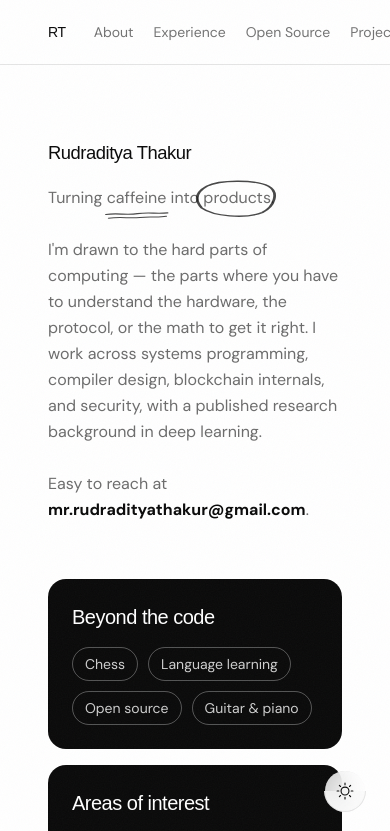
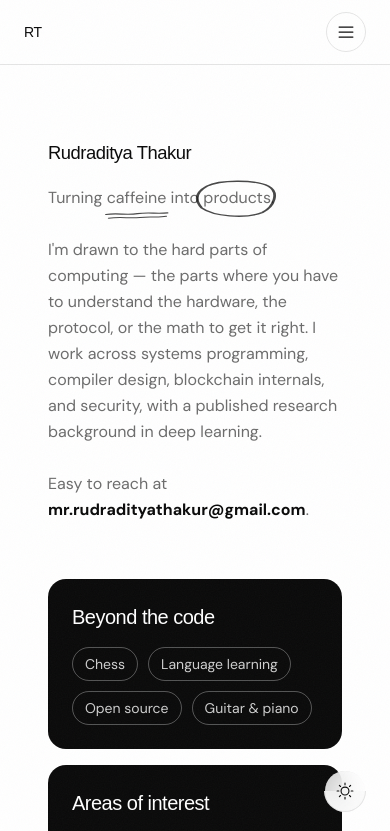
Before and after one commit to rudraditya21/rudraditya21.github.io, a Next.js app: page / in a window 390 px wide. Shown: the top 831 px of the page. Built offline with nearby package versions, Linux system fonts and the light colour scheme; a web font is replaced by a local one.

Commit message:
fix: overlay mobile navigation menu

```diff
--- a/components/top-nav.tsx
+++ b/components/top-nav.tsx
@@ -1,3 +1,7 @@
+'use client'
+
+import { useState } from 'react'
+import { List, X } from '@phosphor-icons/react'
 import Link from 'next/link'
 
 const links = [
@@ -12,9 +16,12 @@ const links = [
 ]
 
 export default function TopNav() {
+  const [open, setOpen] = useState(false)
+
   return (
     <header className="sticky top-0 z-40 border-b border-border bg-background/85 backdrop-blur-md">
-      <nav aria-label="Primary navigation" className="mx-auto flex h-16 w-full max-w-6xl items-center gap-7 overflow-x-auto px-12">
+      <nav aria-label="Primary navigation" className="mx-auto w-full max-w-6xl px-6 sm:px-12">
+        <div className="flex h-16 items-center justify-between gap-7">
           <Link
             href="/"
             className="shrink-0 text-sm tracking-tight text-foreground"
@@ -22,7 +29,8 @@ export default function TopNav() {
           >
             RT
           </Link>
-        <div className="flex min-w-max items-center gap-5">
+
+          <div className="hidden min-w-max items-center gap-5 md:flex">
             {links.map((link) => (
               <Link
                 key={link.href}
@@ -34,6 +42,40 @@ export default function TopNav() {
               </Link>
             ))}
           </div>
+
+          <button
+            type="button"
+            onClick={() => setOpen((current) => !current)}
+            className="flex h-10 w-10 items-center justify-center rounded-full border border-border text-foreground transition-colors hover:bg-foreground/8 md:hidden"
+            aria-label={open ? 'Close navigation menu' : 'Open navigation menu'}
+            aria-expanded={open}
+          >
+            {open ? <X size={20} /> : <List size={20} />}
+          </button>
+        </div>
+
+        {open && (
+          <div
+            className="fixed inset-x-0 bottom-0 top-16 bg-background/65 backdrop-blur-md md:hidden"
+            onClick={() => setOpen(false)}
+          >
+            <div className="border-y border-border bg-background/95 px-6 py-3 sm:px-12" onClick={(event) => event.stopPropagation()}>
+              <div className="mx-auto flex w-full max-w-6xl flex-col">
+              {links.map((link) => (
+                <Link
+                  key={link.href}
+                  href={link.href}
+                  onClick={() => setOpen(false)}
+                  className="px-1 py-3 text-sm text-muted-foreground transition-colors hover:text-foreground"
+                  style={{ fontFamily: 'var(--font-inter)' }}
+                >
+                  {link.label}
+                </Link>
+              ))}
+              </div>
+            </div>
+          </div>
+        )}
       </nav>
     </header>
   )
```
Lines whose indentation alone changed are shown as unchanged.
